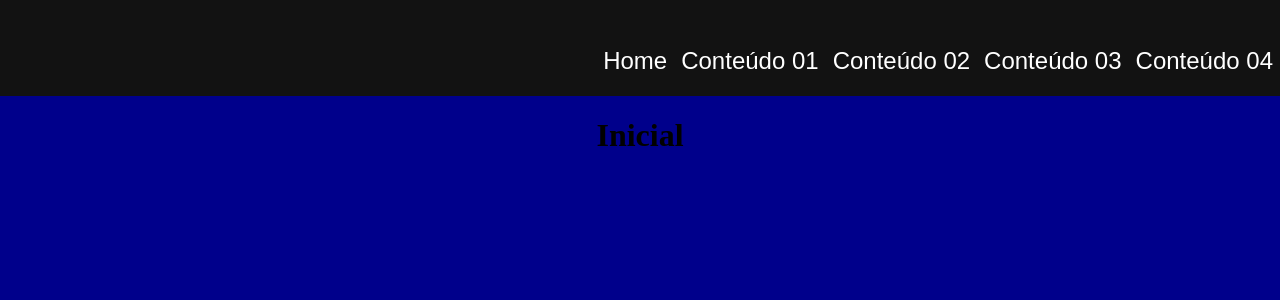
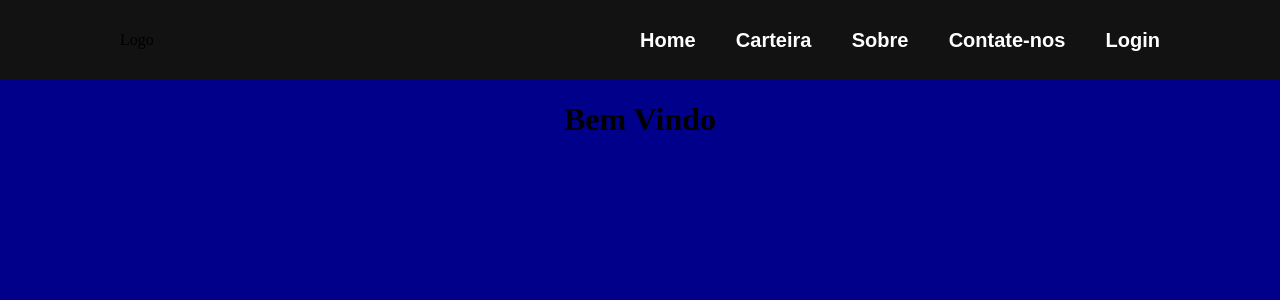
Before and after one commit to ProjetoWalletUp/PW, a React (Create React App) app in the folder walletup/: page / in a window 1280 px wide. Shown: the top 300 px of the page. Built offline with nearby package versions, Linux system fonts and the light colour scheme.

Commit message:
beta-Atualizado

```diff
--- a/walletup/src/components/layout/Menu.css
+++ b/walletup/src/components/layout/Menu.css
@@ -1,33 +1,38 @@
 .Menu {
     display: flex;
-    justify-content: flex-end;
+    justify-content: center;
     background-color: #121212;
-    height: 12vh;
+    height: 10%;
     width: 100%;
     }
 
+    nav {
+        width: 100%;
+        display: flex;
+        justify-content: space-between;
+        align-items: center;
+        padding: 3.125vw 9.375vw;
+        top: 0;
+        right: 0;
+        left: 0;
+    }
+
     ul {
-        position: relative;
         display: flex;
-        flex-direction: row;
-        padding-top: 3vh;
+        justify-content: space-between;
+        width: 50%;
     }
 
     li {
         display: flex;
-        padding: 7px;
     }
 
     a {
-        display: flex;
         width: 100%;
         height: 100%;
         font-family: Campton,sans-serif;
-        justify-content: center;
-        align-items: center;
+        font-weight: bold;
+        font-size: 125%;
         color: #fff;
         text-decoration: none;
-        position: relative;
-        font-size: 150%;
-        z-index: 9;
     }
--- a/walletup/src/components/layout/Menu.jsx
+++ b/walletup/src/components/layout/Menu.jsx
@@ -5,21 +5,22 @@ import { Link } from 'react-router-dom'
 const Menu = props => (
     <aside className='Menu'>
         <nav>
+            <div className='logo'>Logo</div>
             <ul>
                 <li>
                     <Link to="/">Home</Link>
                 </li>
                 <li>
-                    <Link to="/conteudo01/123">Conteúdo 01</Link>
+                    <Link to="/conteudo01">Carteira</Link>
                 </li>
                 <li>
-                    <Link to="/conteudo02">Conteúdo 02</Link>
+                    <Link to="/conteudo02">Sobre</Link>
                 </li>
                 <li>
-                    <Link to="/conteudo03">Conteúdo 03</Link>
+                    <Link to="/conteudo03">Contate-nos</Link>
                 </li>
                 <li>
-                    <Link to="/conteudo04">Conteúdo 04</Link>
+                    <Link to="/conteudo04">Login</Link>
                 </li>
             </ul>
         </nav>
--- a/walletup/src/views/contents/Home.jsx
+++ b/walletup/src/views/contents/Home.jsx
@@ -2,7 +2,7 @@ import React from "react"
 
 const Home = props => (
     <div>
-        <h1>Inicial</h1>
+        <h1>Bem Vindo</h1>
     </div>
 )
 
```
